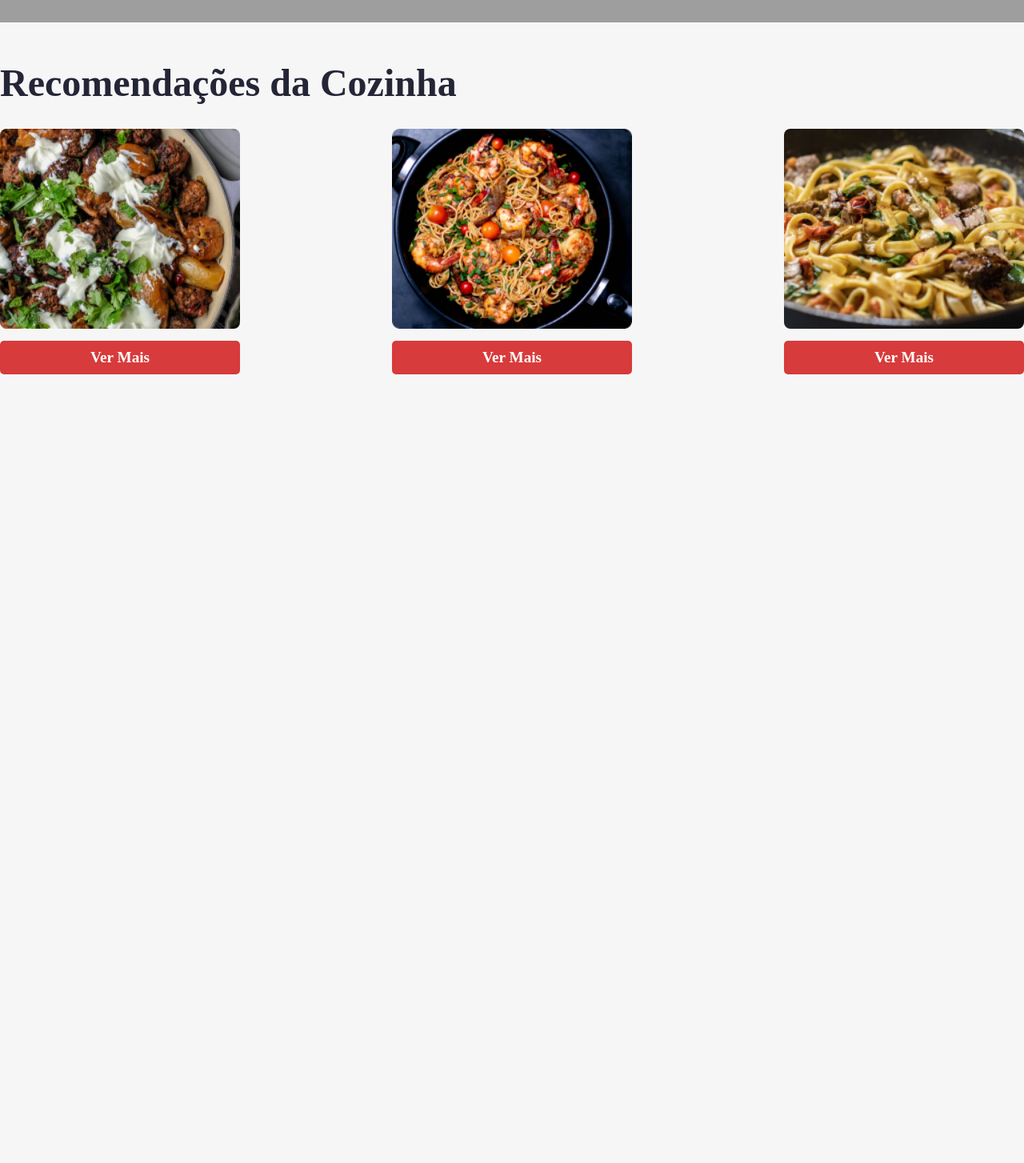
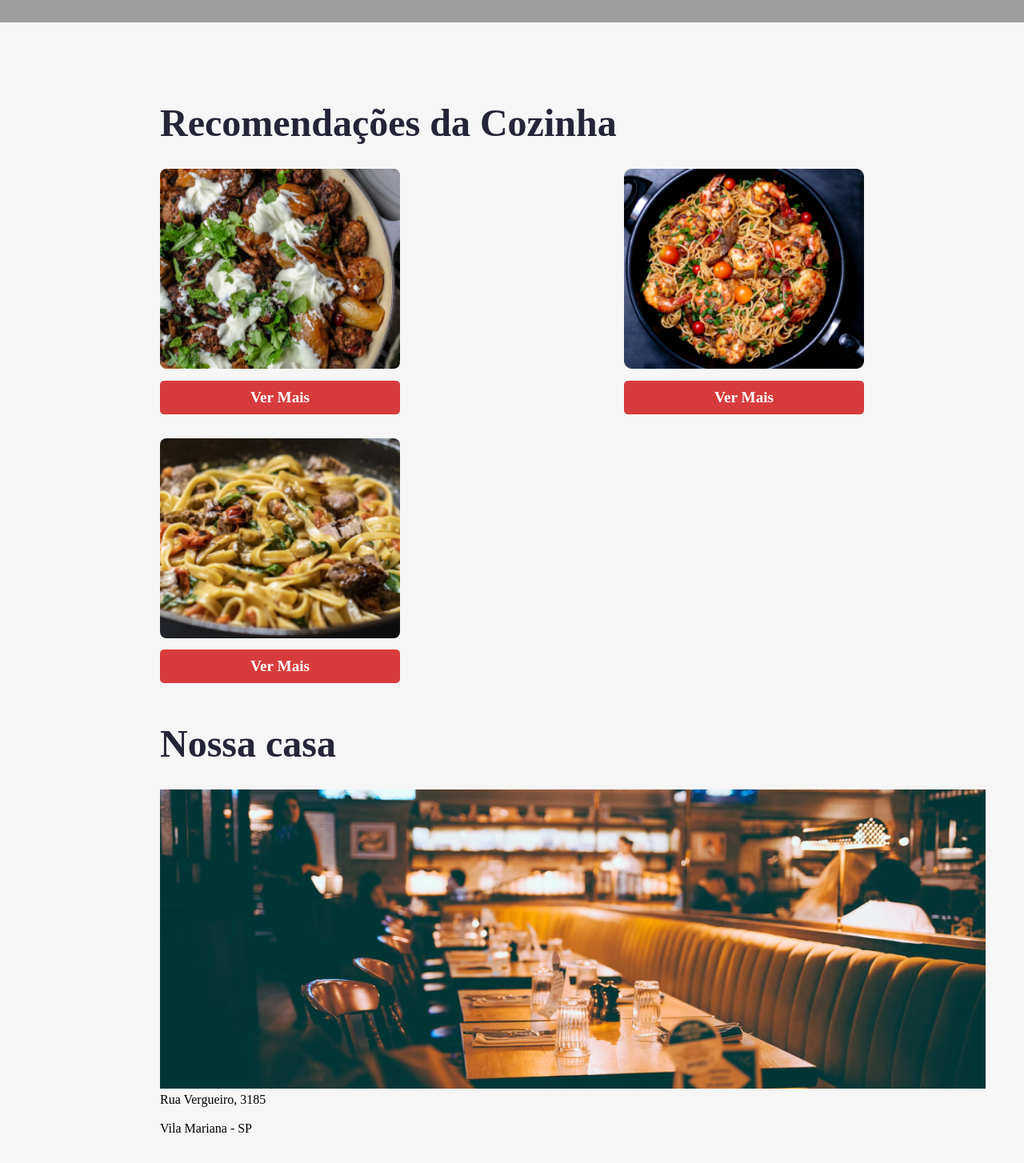
Before and after one commit to bruna40/Aluroni, a React (Create React App) app in the folder aluroni/: page / in a window 1280 px wide. Shown: the part 376-1830 px from the top of the page at 80% size. Before the commit the page ends 844 px from the top, so only its background shows below. Built offline with nearby package versions, Linux system fonts and the light colour scheme; grey boxes are pictures that could not be loaded; a web font is replaced by a local one.

Commit message:
iniciando a pagina Inicio

```diff
--- a/aluroni/src/DeafaultLayout/index.tsx
+++ b/aluroni/src/DeafaultLayout/index.tsx
@@ -1,6 +1,7 @@
 import { Outlet } from 'react-router-dom';
 import { Header } from '../components/Header';
 import Menu from '../components/Menu';
+import stylesTema from '../styles/Tema.module.scss';
 
 
 export function DefaultLayout() {
@@ -8,7 +9,9 @@ export function DefaultLayout() {
     <main>
       <Menu />
       <Header />
-      <Outlet />
+      <div className={stylesTema.container}>
+        <Outlet />
+      </div>
     </main>
   );
 }
--- a/aluroni/src/pages/Cardapio/index.tsx
+++ b/aluroni/src/pages/Cardapio/index.tsx
@@ -1,4 +1,5 @@
 import styles from './style.module.scss';
+import stylesTema from '../../styles/Tema.module.scss';
 import { Buscador } from '../../components/Buscador';
 import { useState } from 'react';
 import { Filtros } from '../../components/Filtros';
@@ -11,7 +12,7 @@ export function Cardapio() {
   const [order, setOrder] = useState('null');
   return (
     <section className={ styles.section }>
-      <h3 className={ styles.setion__title}>Cardápio</h3>
+      <h3 className={ stylesTema.titulo}>Cardápio</h3>
       <Buscador
         value={ search }
         onChange={ setSearch }
--- a/aluroni/src/pages/Cardapio/style.module.scss
+++ b/aluroni/src/pages/Cardapio/style.module.scss
@@ -2,22 +2,6 @@
 @import '/src/styles/breakpoints';
 
 .section {
-    padding: 3.125rem $padding-horizontal;
-    @media (max-width: $desktop_xsm) {
-        padding: 3.125rem $padding-horizontal-mobile;
-    }
-    @media (min-width: $desktop_xsm) and (max-width: $desktop_sm) {
-        padding: 3.125rem $padding-horizontal-sm;
-    }
-    @media (min-width: $desktop_sm) and (max-width: $desktop_md) {
-        padding: 3.125rem $padding-horizontal-md;
-    }
-    &__title {
-        color: $dark;
-        font-size: 3rem;
-        margin-bottom: 1.875rem;
-    }
-
     &__filtros {
         align-items: center;
         display: flex;
--- a/aluroni/src/pages/Inicio/index.tsx
+++ b/aluroni/src/pages/Inicio/index.tsx
@@ -1,12 +1,14 @@
 import itens from '../../Data/itens.json';
 import styles from './style.module.scss';
+import stylesTema from '../../styles/Tema.module.scss';
+import nossaCasa from '../../assets/nossa_casa.png';
 
 export function Inicio() {
   let pratosRecomendaddos = [...itens];
   pratosRecomendaddos = pratosRecomendaddos.sort(() =>  0.5 - Math.random()).slice(0, 3);
   return (
     <section>
-      <h3 className={styles.titulo}>
+      <h3 className={stylesTema.titulo}>
           Recomendações da Cozinha
       </h3>
       <div className={styles.recomendados}>
@@ -21,6 +23,13 @@ export function Inicio() {
           </div>
         ))}
       </div>
+      <h3 className={stylesTema.titulo}>Nossa casa</h3>
+      <div className={styles.casa}>
+        <img src={nossaCasa} alt='Casa do aluroni'/>
+        <div className={styles.casa__endereco}>
+          Rua Vergueiro, 3185 <br /> <br /> Vila Mariana - SP
+        </div>
+      </div>
     </section>
   );
 }
--- a/aluroni/src/pages/Inicio/style.module.scss
+++ b/aluroni/src/pages/Inicio/style.module.scss
@@ -1,10 +1,4 @@
 @import '../../styles/variaveis';
-
-.titulo {
-    color: $dark;
-    font-size: 3rem;
-    margin-bottom: 30px;
-}
 
 .recomendados {
     border-radius: 2px;
--- a/aluroni/src/pages/Sobre/index.tsx
+++ b/aluroni/src/pages/Sobre/index.tsx
@@ -1,5 +1,5 @@
 export function Sobre() {
   return (
-    <h1>sikdfghikjadhkgfahkadhkjdhfkjhasdkjdfhkajsd</h1>
+    <h1>Sobre</h1>
   );
 }
--- /dev/null
+++ b/aluroni/src/styles/Tema.module.scss
@@ -0,0 +1,21 @@
+@import './variaveis';
+@import './breakpoints';
+
+.container {
+    padding: 3.125rem $padding-horizontal;
+    @media (max-width: $desktop_xsm) {
+        padding: 3.125rem $padding-horizontal-mobile;
+    }
+    @media (min-width: $desktop_xsm) and (max-width: $desktop_sm) {
+        padding: 3.125rem $padding-horizontal-sm;
+    }
+    @media (min-width: $desktop_sm) and (max-width: $desktop_md) {
+        padding: 3.125rem $padding-horizontal-md;
+    }
+}
+
+.titulo {
+    color: $dark;
+    font-size: 3rem;
+    margin-bottom: 1.875rem;
+}
```
Also changed, not shown: aluroni/src/assets/nossa_casa.png (added), aluroni/src/pages/Sobre/styles.module.scss (added).
